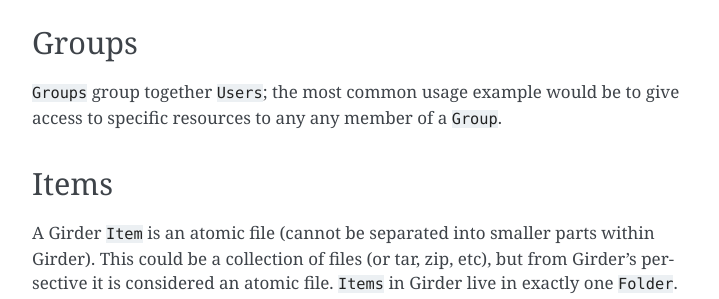
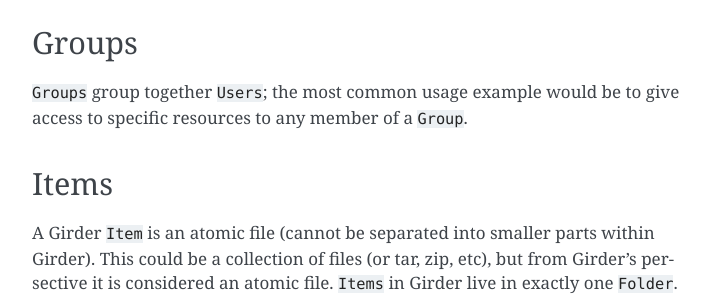
Before and after one commit to girder/girder, a Sphinx documentation site: the page built from docs/user-guide.rst, in a window 1280 px wide and 900 px high, scrolled down 1069 px. Shown: the part 180-479 px from the top of the window, without its empty margins (388-1107 px from the left). Built offline with Sphinx 7.4.7, drawn with Linux system fonts in a browser that asks for light colours; some of the changed text lies outside the part shown.

Commit message:
clean up user-guide

```diff
--- a/docs/user-guide.rst
+++ b/docs/user-guide.rst
@@ -47,7 +47,7 @@
 Groups
 -----
 
-``Groups`` group together ``Users``; the most common usage example would be to give access to specific resources to any any member of a ``Group``.
+``Groups`` group together ``Users``; the most common usage example would be to give access to specific resources to any member of a ``Group``.
 
 
 
```
Also changed, not shown: other parts of docs/user-guide.rst (+1 -1 lines).
